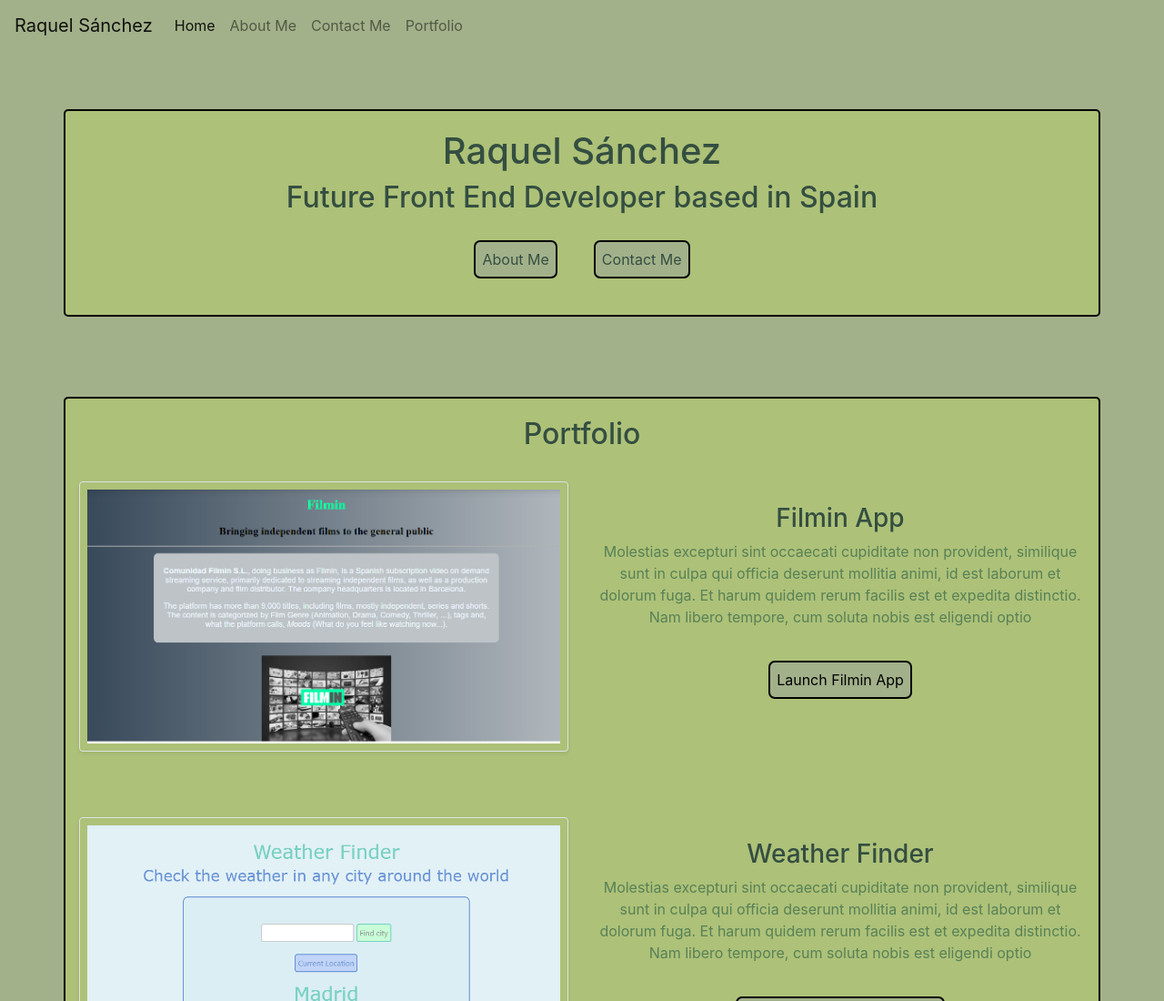
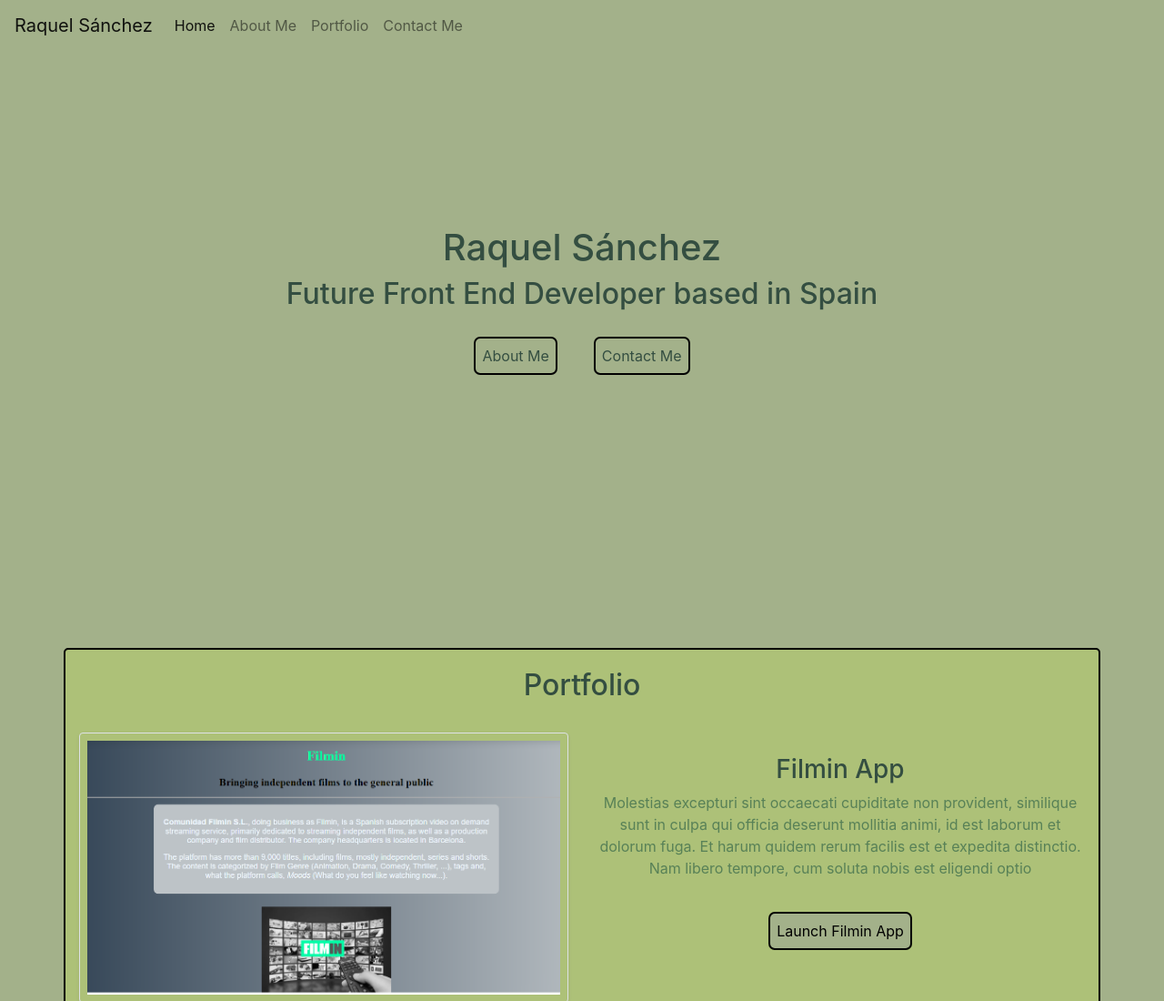
Before and after one commit to Raquel162/Portfolio, a plain HTML site: page index.html in a window 1280 px wide. Shown: the top 1100 px of the page at 91% size. Drawn offline with nearby package versions, Linux system fonts and the light colour scheme.

Commit message:
fixing buttons and links

```diff
--- a/index.html
+++ b/index.html
@@ -55,23 +55,23 @@
           <li class="nav-item">
             <a
               class="nav-link"
+              href="index.html#portfolio"
+              title="Raquel Sanchez's Portfolio"
+              >Portfolio</a
+            >
+          </li>
+          <li class="nav-item">
+            <a
+              class="nav-link"
               href="about.html#mail"
               title="Email to contact Raquel Sanchez"
               >Contact Me</a
             >
           </li>
-          <li class="nav-item">
-            <a
-              class="nav-link"
-              href="index.html#portfolio"
-              title="Raquel Sanchez's Portfolio"
-              >Portfolio</a
-            >
-          </li>
         </ul>
       </div>
     </nav>
-    <div class="container">
+    <div class="introduction">
       <h1>Raquel Sánchez</h1>
       <h2 class="self-description">
         Future Front End Developer based in Spain
--- a/src/style.css
+++ b/src/style.css
@@ -17,7 +17,9 @@ body {
   text-align: center;
   background-color: var(--fourth-color);
 }
-
+.introduction {
+  margin: 15%;
+}
 h1,
 h2,
 h3 {
@@ -32,6 +34,10 @@ a {
   text-decoration: none;
   color: var(--primary-color);
 }
+a:hover {
+  text-decoration: none;
+  color: var(--primary-color);
+}
 .buttons {
   display: flex;
   justify-content: center;
@@ -43,6 +49,10 @@ button {
   border: 2px solid black;
   border-radius: 7px;
 }
+button:hover {
+  background-color: var(--fourth-color);
+  transition: 0.7s;
+}
 @media (max-width: 800px) {
   .self-description {
     font-size: medium;
```
Also changed, not shown: about.html (+8 -0 lines).
